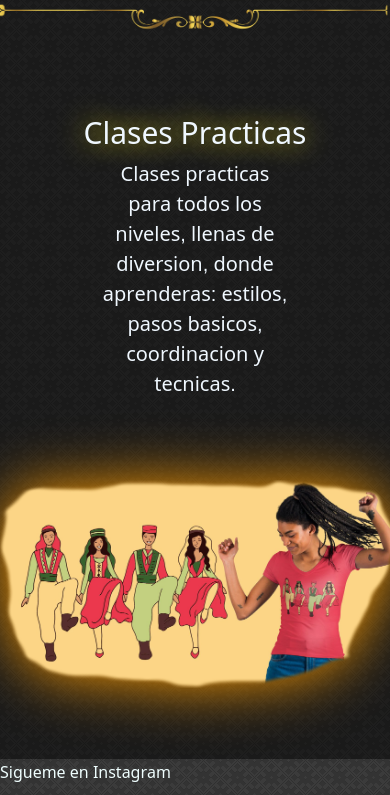
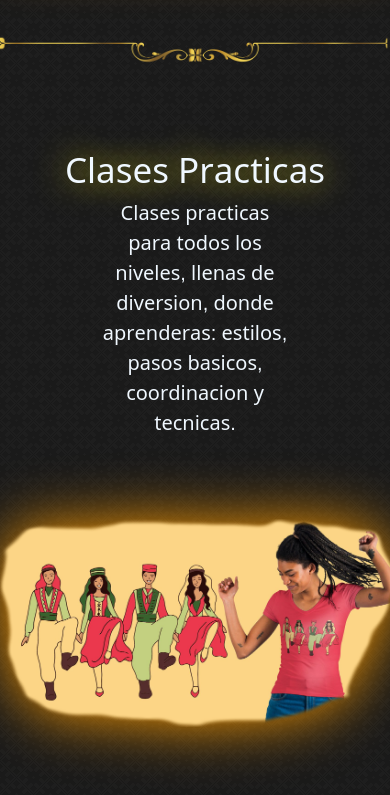
Before and after one commit to juanma269/DanceTeacherProfilePage, a plain HTML site: page paginas/clases.html in a window 390 px wide. Shown: the part 990-1785 px from the top of the page. Drawn offline with nearby package versions, Linux system fonts and the light colour scheme; a web font is replaced by a local one.

Commit message:
index: se arreglan tamaños de imagenes y fuentes de titulos y descripciones para la seccion de Clases para pantallas de tablet ipod 770px

```diff
--- a/css/estilos.css
+++ b/css/estilos.css
@@ -75,6 +75,9 @@ section{
       padding-top: 10%;
       position:unset;
     }
+    footer{
+      height: 250px;
+    }
   }
 
 /*footer*/
@@ -148,6 +151,21 @@ section{
       .clases__imagen {
         height: 350px;
       }
+  }
+  @media (max-width:770px){
+    .clases__titulo {
+      font-size: 70px;
+      }
+    .clases__teopracticas {
+      font-size: 35px;
+      }
+      .clases__imagen {
+        height: 350px;
+        margin-bottom: 15px;
+      }
+    footer{
+      height: 250px;
+    }
   }
 
 /*Sobre mi*/
```
